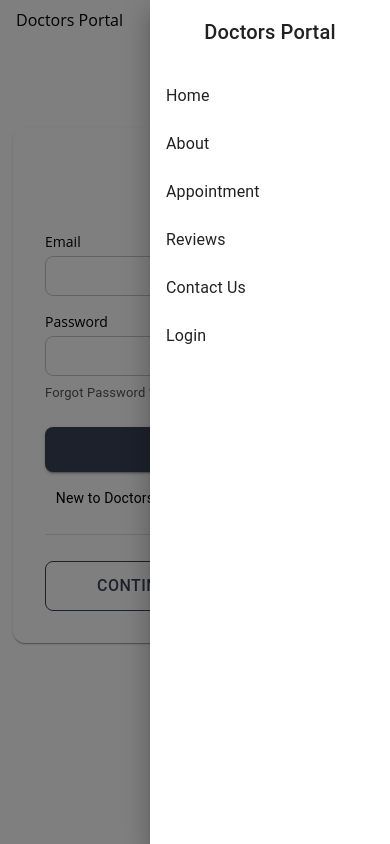
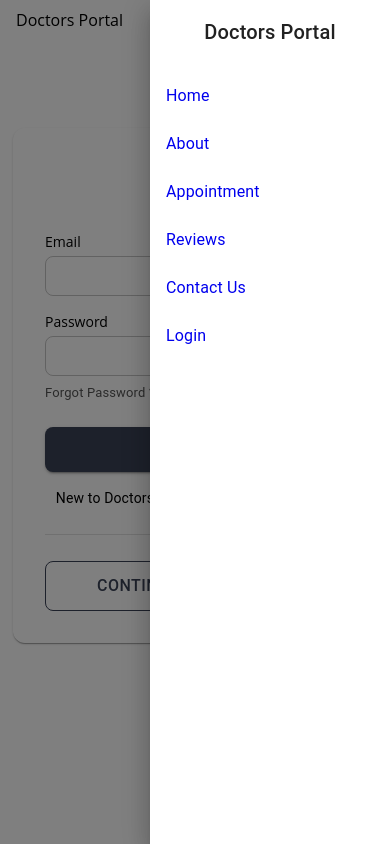
Before and after one commit to Eman-Abukhater/Doctor-s-Portal-Web-App, a React (Vite) app in the folder doctors-portal/: page /login in a window 390 px wide. Both pictures are taken after a click on the button "menu". Built offline with nearby package versions, Linux system fonts and the light colour scheme.

Commit message:
Fix mobile drawer navigation links in Navbar

```diff
--- a/doctors-portal/src/components/Navbar.jsx
+++ b/doctors-portal/src/components/Navbar.jsx
@@ -33,13 +33,19 @@ function Navbar() {
   };
 
   const drawer = (
-    <Box onClick={handleDrawerToggle} sx={{ textAlign: "center" }}>
+    <Box sx={{ textAlign: "center" }}>
       <Typography variant="h6" sx={{ my: 2 }}>
         Doctors Portal
       </Typography>
       <List>
         {navItems.map((item) => (
-          <ListItem button key={item.name}>
+          <ListItem
+            key={item.name}
+            component={Link}
+            to={item.path}
+            onClick={handleDrawerToggle}
+            sx={{ textAlign: "left" }}
+          >
             <ListItemText primary={item.name} />
           </ListItem>
         ))}
@@ -63,7 +69,7 @@ function Navbar() {
             {navItems.map((item) => (
               <Button
                 key={item.name}
-                component={Link}  // Use Link for navigation
+                component={Link}
                 to={item.path}
                 sx={{
                   color: location.pathname === item.path ? "#D4D9E3" : "black",
```
